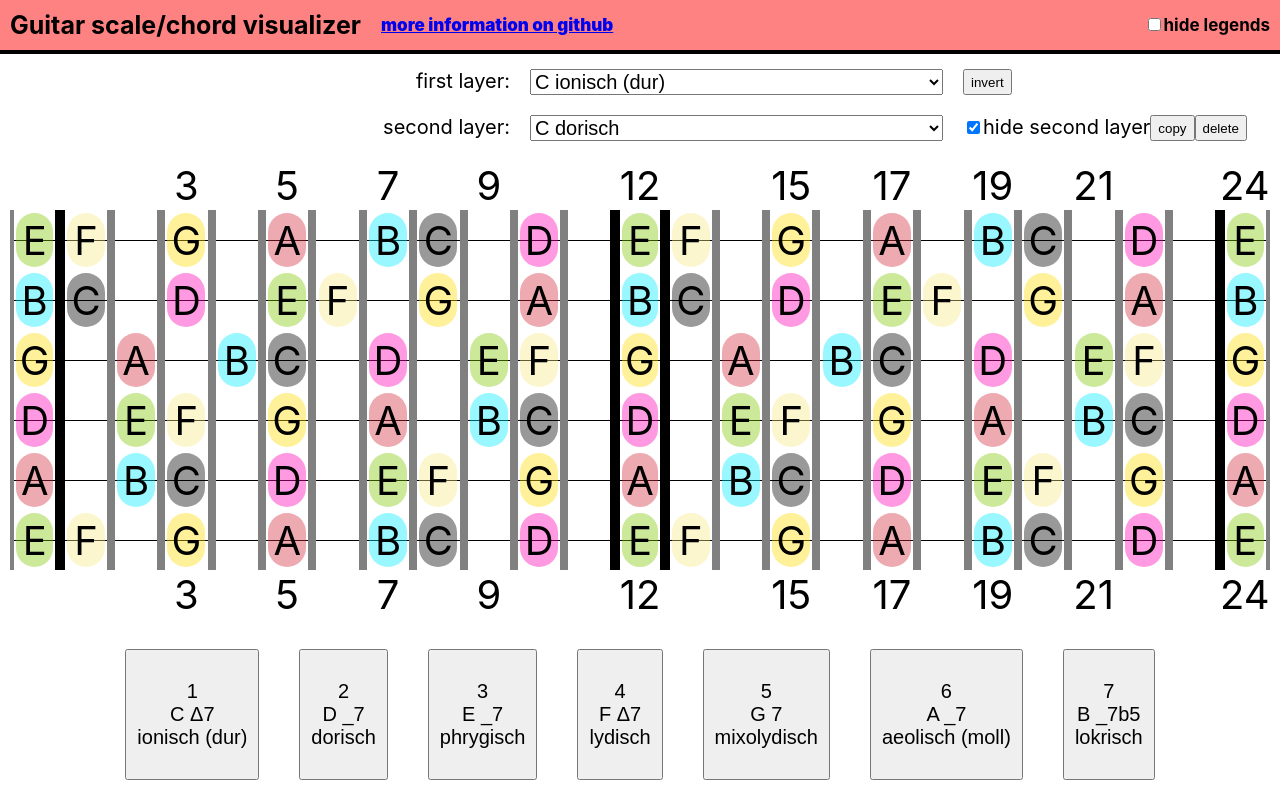
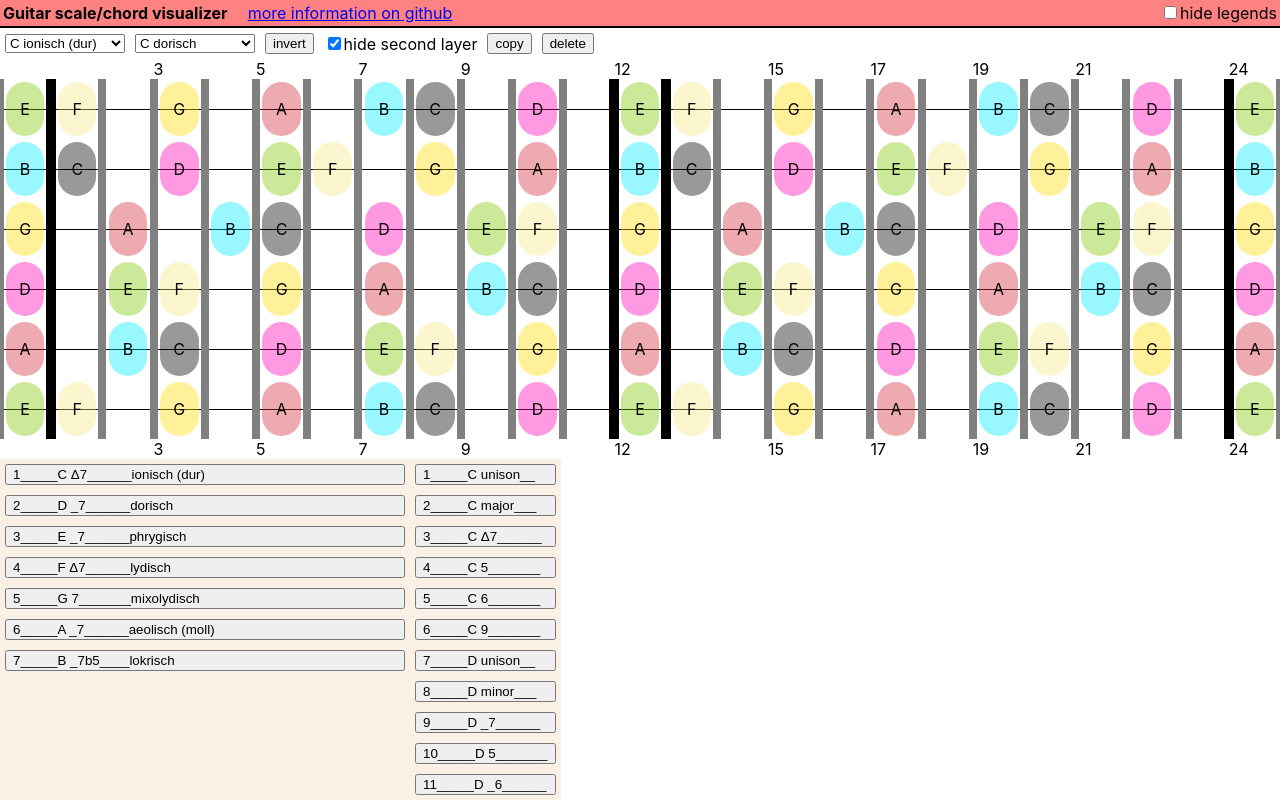
Before and after one commit to vincentwue/guitar-trainer, a React (Create React App) app: page / in a window 1280 px wide. Built offline with nearby package versions, Linux system fonts and the light colour scheme.

Commit message:
Relayout

```diff
--- a/src/components/MasterState.module.css
+++ b/src/components/MasterState.module.css
@@ -4,31 +4,30 @@
     width: 100%;
     display: flex;
     flex-direction: column;
-    overflow: scroll;
+    overflow-x: auto;
 }
 
 .heading {
     display: flex;
     flex-direction: row;
     align-items: center;
-    font-weight:bolder;
-    padding:10px;
-    font-size: 25px;
+    padding:3px;
     border-bottom: 2px solid black;
     background-color: #ff8282;
 }
 
+.headText {
+    font-weight: bold;
+}
+
 .headingLink {
-    font-size: 17px;
     padding-left: 20px;
     display: flex;
-    font-weight: bolder;
     align-items:center;
     justify-content: center;
 }
 
 .hideLegendLabel {
     margin-left: auto;
-    font-size: 17px;
 
 }
--- a/src/components/MasterState.tsx
+++ b/src/components/MasterState.tsx
@@ -26,7 +26,12 @@ export default function MasterState() {
     return <div className={classes.master}>
 
         <div className={classes.heading}>
+            <div className={classes.headText}>
+
+
+
             Guitar scale/chord visualizer
+            </div>
             <div className={classes.headingLink}>
 
                 <a href="https://github.com/vincentwue/guitar-trainer" target="_blank">more information on github</a>
--- a/src/components/Pattern.tsx
+++ b/src/components/Pattern.tsx
@@ -1,3 +1,4 @@
+import classes from './Patterns.module.css';
 import React from 'react';
 import { RenderablePattern } from '../definitions/renderables';
 // import { RenderableArray, RenderableState } from '../definitions/renderables';
@@ -59,31 +60,29 @@ export default function Pattern(props: PatternProps) {
   })
 
   const mappedFretNumbers = props.first.fretsArray.map((n, i) => {
-    return <div key={i} style={{
+    return <div key={i} className={classes.preFretNumbers} style={{
       gridColumnStart: i + 1,
       gridColumnEnd: i + 2,
       gridRowStart: props.first.strings.length + 2,
       gridRowEnd: props.first.strings.length + 3,
-      textAlign:"center",
+      // textAlign:"center",
       // minWidth:40,
     }}>{n ? n : ""}</div>
   })
   const mappedFretNumbers2 = props.first.fretsArray.map((n, i) => {
-    return <div key={i} style={{
+    return <div key={i} className={classes.postFretNumbers} style={{
       gridColumnStart: i + 1,
       gridColumnEnd: i + 2,
       gridRowStart: 0,
       gridRowEnd: 1,
-      textAlign:"center",
+      // textAlign:"center",
       // minWidth:40,
     }}>{n ? n : ""}</div>
   })
 
   return (
     <div >
-      <div  style={{
-        margin: 10,
-        fontSize: 40,
+      <div className={classes.grid} style={{
         display: "grid",
         gridTemplateColumns: "repeat(" + props.first.fretsArray.length + ", 1fr)",
         gridTemplateRows: "repeat(" + props.first.strings.length + ", 1fr)",
--- a/src/components/SimpleState.module.css
+++ b/src/components/SimpleState.module.css
@@ -0,0 +1,68 @@
+.settings {
+
+    display: flex;
+    align-items: center;
+
+}
+
+.settings>* {
+    margin: 5px;
+}
+
+.settings select {
+    max-width: 120px;
+}
+
+.legend {
+    display: flex;
+}
+
+.allContainingChords {
+    display: flex;
+    flex-direction: column;
+    max-height: 400px;
+    overflow: auto;
+    background-color: linen;
+}
+
+.allContainingChords button {
+    margin: 5px;
+    display: flex;
+
+}
+
+.presentInScales {
+    background-color: linen;
+
+    box-sizing: border-box;
+    max-width: 550px;
+    max-height: 400px;
+    overflow: auto;
+}
+
+.presentInScalesRow {
+    display: flex;
+    align-items: center;
+    margin: 5px;
+}
+
+.presentInScalesButton {
+    width: 200px;
+}
+
+.presentInChords {
+    display: flex;
+    flex-direction: column;
+    background-color: linen;
+
+    box-sizing: border-box;
+    max-width: 420px;
+    max-height: 400px;
+    overflow: auto;
+}
+
+.presentInChords button {
+    display: flex;
+    width: 400px;
+    margin: 5px;
+}
--- a/src/components/SimpleState.tsx
+++ b/src/components/SimpleState.tsx
@@ -1,5 +1,5 @@
 import React from 'react';
-import { State } from '../utils/store';
+import { State, useMasterStore } from '../utils/store';
 // import { RenderableArray, RenderableState } from '../definitions/renderables';
 import classes from "./SimpleState.module.css"
 import Pattern from "./Pattern"
@@ -19,8 +19,9 @@ export default function SimpleState(props: SimpleStateType) {
 
     const state = props.useState()
 
-    console.log(state)
+    console.log("SimpleState props", state)
     console.log(state.serialize())
+    const masterState = useMasterStore()
 
     const options = state.renderables.map((renderable, i) => {
         return <option key={i} value={i}>{renderable.id}</option>
@@ -35,9 +36,10 @@ export default function SimpleState(props: SimpleStateType) {
             // filter to only show scales with specific root note
             .filter(pattern => pattern.id.split(" ")[0] === state.renderables[state.index1].id.split(" ")[0])
             .map((specificScale, i) => {
-                return <div key={i} >
+                return <div key={i} className={classes.presentInScalesRow}>
                     <button
-                        style={{ padding: 10, paddingLeft: 40, margin: 10, fontSize: 20, width: 500, textAlign: "left" }}
+                        className={classes.presentInScalesButton}
+                        /* style={{ padding: 10, paddingLeft: 40, margin: 10, fontSize: 20, width: 500, textAlign: "left" }} */
                         onClick={e => {
 
                             const abc = renderables.map(renderable => renderable.id).indexOf(specificScale.id)
@@ -64,7 +66,7 @@ export default function SimpleState(props: SimpleStateType) {
 
                 console.log(chord)
 
-                return <button style={{ fontSize: 20, padding: 10, margin: 20 }} key={i} onClick={e => {
+                return <button /* style={{ fontSize: 20, padding: 10, margin: 20 }} */ className={classes.specificChordButton} key={i} onClick={e => {
                     const renderable = renderables.find(r => r.id === chord.id)
                     if (renderable) {
 
@@ -72,9 +74,7 @@ export default function SimpleState(props: SimpleStateType) {
                         state.setIndex2(index)
                     }
                 }}>{(i + 1)}
-                    <br></br>
-                    {chord.id}
-                    <br></br>
+                    {chord.id.padEnd(10, "_").padStart(15, "_")}
                     {specificScale.scale.rawScale.modes[i]}
                 </button>
             })
@@ -82,22 +82,53 @@ export default function SimpleState(props: SimpleStateType) {
 
 
     }
+    let allContainingChords;
+
+    if (state.renderables[state.index1].source.hasOwnProperty("chords")) {
+
+        const specificScale = state.renderables[state.index1].source as SpecificScale
+
+        console.log("specificScale", specificScale)
+
+        if (specificScale.chords) {
+
+            allContainingChords = specificScale.chords.flat().map((chord, i) => {
+
+                // const specificChord  = chord as SpecificChord
+
+                console.log(chord)
+
+                return <button /* style={{ fontSize: 20, padding: 10, margin: 20 }} */ className={classes.specificChordButton} key={i} onClick={e => {
+                    const renderable = renderables.find(r => r.id === chord.id)
+                    if (renderable) {
+
+                        const index = renderables.indexOf(renderable)
+                        state.setIndex2(index)
+                    }
+                }}>{(i + 1)}
+                    {chord.id.padEnd(10, "_").padStart(15, "_")}
+                    {/* {specificScale.scale.rawScale.modes[i]} */}
+                </button>
+            })
+        }
 
 
-    return <div style={{ fontSize: 20, display: "flex", flexDirection: "column", height: "100%", minHeight:700 }}>
+    }
+
+    const pattern = <Pattern
+        secondHidden={state.secondHidden}
+        first={state.renderables[state.index1]}
+        second={state.renderables[state.index2]}
+    /*       firstIntervals={state.firstIntervals}
+          secondIntervals={state.secondIntervals} */
+    />
+
+    if (masterState.hideLegends) return pattern
 
 
-        <div style={{height:2, backgroundColor:"black", marginBottom:5}}>
+    return <div /* style={{ fontSize: 20, display: "flex", flexDirection: "column", height: "100%", minHeight: 700 }} */ className={classes.simpleState}>
 
-
-
-        </div>
-
-        <div >
-
-        </div>
-
-        <div style={{ display: "flex", flexDirection: "column", alignItems: "flex-start" }}>
+        <div /* style={{ display: "flex", flexDirection: "column", alignItems: "flex-start" }}  */ className={classes.settings}>
 
 
             {/*         <label>
@@ -109,29 +140,23 @@ export default function SimpleState(props: SimpleStateType) {
             second intervals
         </label> */}
 
-            <div style={{ width: "100%", display: "flex", padding: 10 }}>
-                <div style={{ width: 500, marginRight: 20, textAlign: "right" }}>first layer:</div>
+            {/* <div className={classes.label}>first layer:</div> */}
 
-                <select onChange={e => state.setIndex1(parseFloat(e.target.value))} style={{ fontSize: 20 }} value={state.index1}>
+            <select onChange={e => state.setIndex1(parseFloat(e.target.value))} value={state.index1}>
 
                 {options}
             </select>
-                <button style={{ marginLeft: 20 }} onClick={e => {
+            <select onChange={e => state.setIndex2(parseFloat(e.target.value))} value={state.index2}>
+                {options}
+
+
+            </select>
+            <button onClick={e => {
                 const index = state.index1
                 state.setIndex1(state.index2)
                 state.setIndex2(index)
             }}>invert</button>
-            </div>
-            <div style={{ width: "100%", display: "flex", padding: 10 }}>
-
-                <div style={{ width: 500, marginRight: 20, textAlign: "right" }}>second layer:</div>
-
-                <select onChange={e => state.setIndex2(parseFloat(e.target.value))} style={{ fontSize: 20 }} value={state.index2}>
-                    {options}
-
-
-                </select>
-                <div style={{ marginLeft: 20 }}>
+            <div >
                 <label>
                     <input type="checkbox" checked={state.secondHidden} onChange={e => state.toggleSecondHidden()}></input>
             hide second layer
@@ -143,24 +168,27 @@ export default function SimpleState(props: SimpleStateType) {
 
 
 
-        </div>
+
+
+
+        {pattern}
+
+
+        <div className={classes.legend}>
 
 
 
 
-        <Pattern
-            secondHidden={state.secondHidden}
-            first={state.renderables[state.index1]}
-            second={state.renderables[state.index2]}
-        /*       firstIntervals={state.firstIntervals}
-              secondIntervals={state.secondIntervals} */
-        />
-
-        <div style={{ display: presentInScales ? "flex" : "none", flexDirection: "column", alignItems: "flex-start", height: 1, flexGrow: 1, overflow: "auto" }}>
+            <div className={classes.presentInScales} /* style={{ display: presentInScales ? "flex" : "none", flexDirection: "column", alignItems: "flex-start", height: 1, flexGrow: 1, overflow: "auto" }} */>
                 {presentInScales}
             </div>
-        <div style={{ display: containingChords ? "flex" : "none", flexDirection: "row", justifyContent: "center", height: 1, flexGrow: 1, overflow: "auto" }}>
+            <div className={classes.presentInChords}/* style={{ display: containingChords ? "flex" : "none", flexDirection: "row", justifyContent: "center", height: 1, flexGrow: 1, overflow: "auto" }} */>
                 {containingChords}
+            </div>
+            <div className={classes.allContainingChords}/* style={{ display: containingChords ? "flex" : "none", flexDirection: "row", justifyContent: "center", height: 1, flexGrow: 1, overflow: "auto" }} */>
+                {allContainingChords}
+            </div>
+
         </div>
     </div>
 
```
Also changed, not shown: src/components/Patterns.module.css (added), 2 other files (tests, documents, lock files or other folders). Lines whose indentation alone changed are shown as unchanged.
